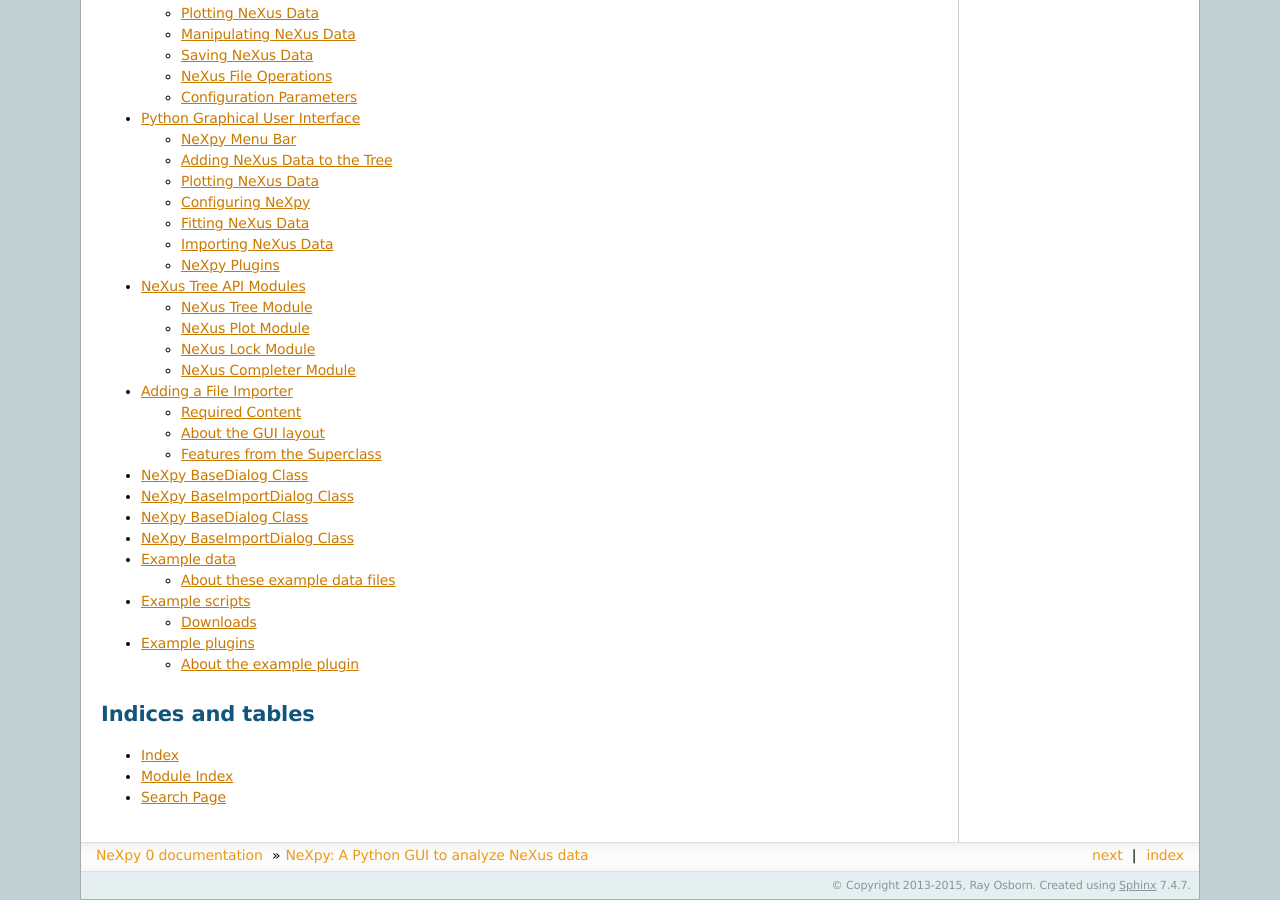
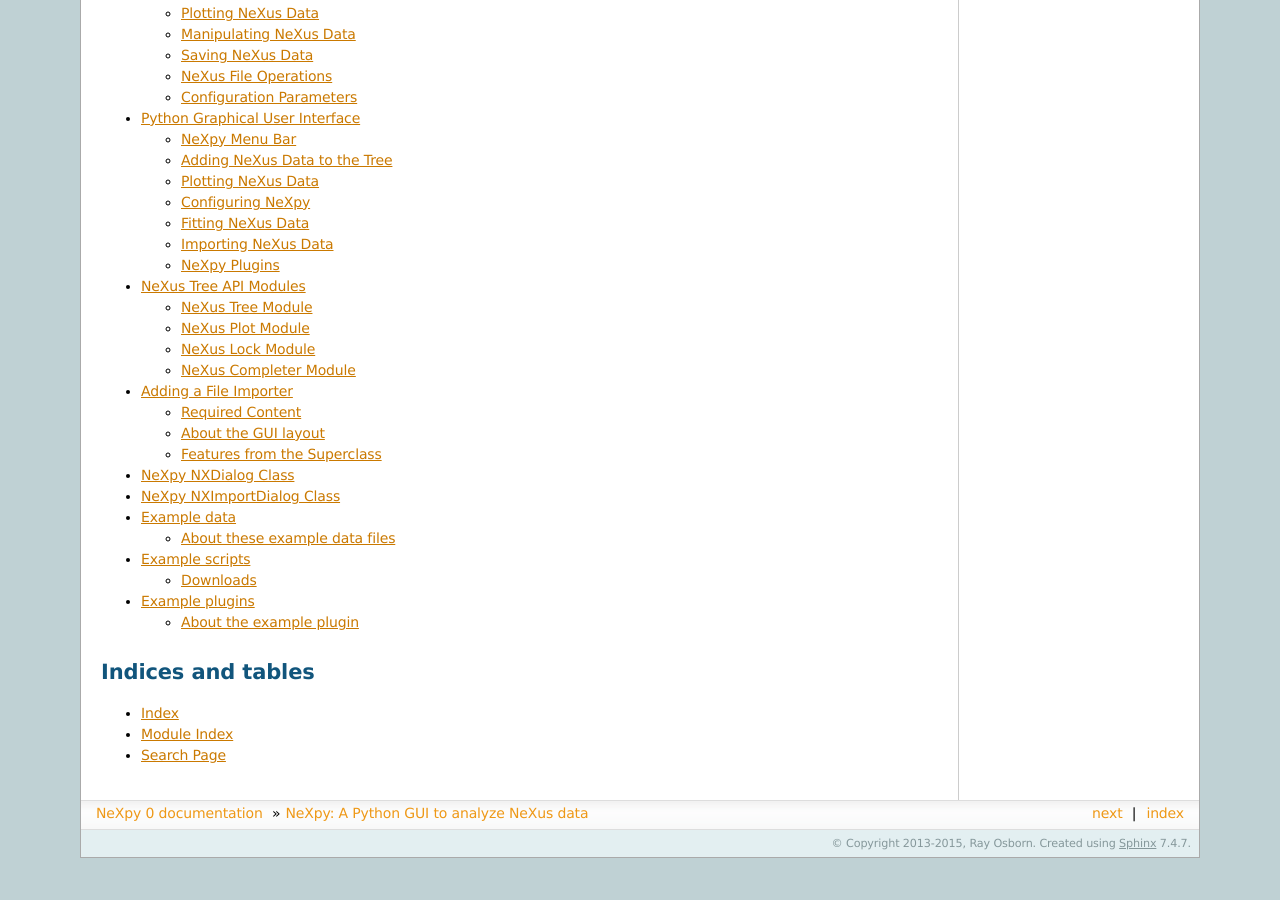
Before and after one commit to nexpy/nexpy, a Sphinx documentation site: the page built from doc/source/index.rst, in a window 1280 px wide and 900 px high, scrolled down 761 px. Built offline with Sphinx 7.4.7, drawn with Linux system fonts in a browser that asks for light colours; after the commit the page ends 1619 px from its top, so only the background shows below that.

Commit message:
Update NXDialog links

```diff
--- /dev/null
+++ b/doc/source/dialogs.rst
@@ -0,0 +1,11 @@
+NeXpy NXDialog Class
+============================
+
+.. automodule:: nexpy.gui.datadialogs
+   :members:
+
+NeXpy NXImportDialog Class
+============================
+
+.. automodule:: nexpy.gui.importdialog
+   :members:
--- a/doc/source/importdialog.rst
+++ /dev/null
@@ -1,23 +0,0 @@
-NeXpy BaseDialog Class
-============================
-
-.. automodule:: nexpy.gui.datadialogs
-   :members:
-
-NeXpy BaseImportDialog Class
-============================
-
-.. automodule:: nexpy.gui.importdialog
-   :members:
-
-NeXpy BaseDialog Class
-============================
-
-.. automodule:: nexpy.gui.datadialogs
-   :members:
-
-NeXpy BaseImportDialog Class
-============================
-
-.. automodule:: nexpy.gui.importdialog
-   :members:
--- a/doc/source/index.rst
+++ b/doc/source/index.rst
@@ -35,7 +35,7 @@
    pythongui
    treeapi
    readers
-   importdialog
+   dialogs
    example_data
    example_scripts
    example_plugins
```
